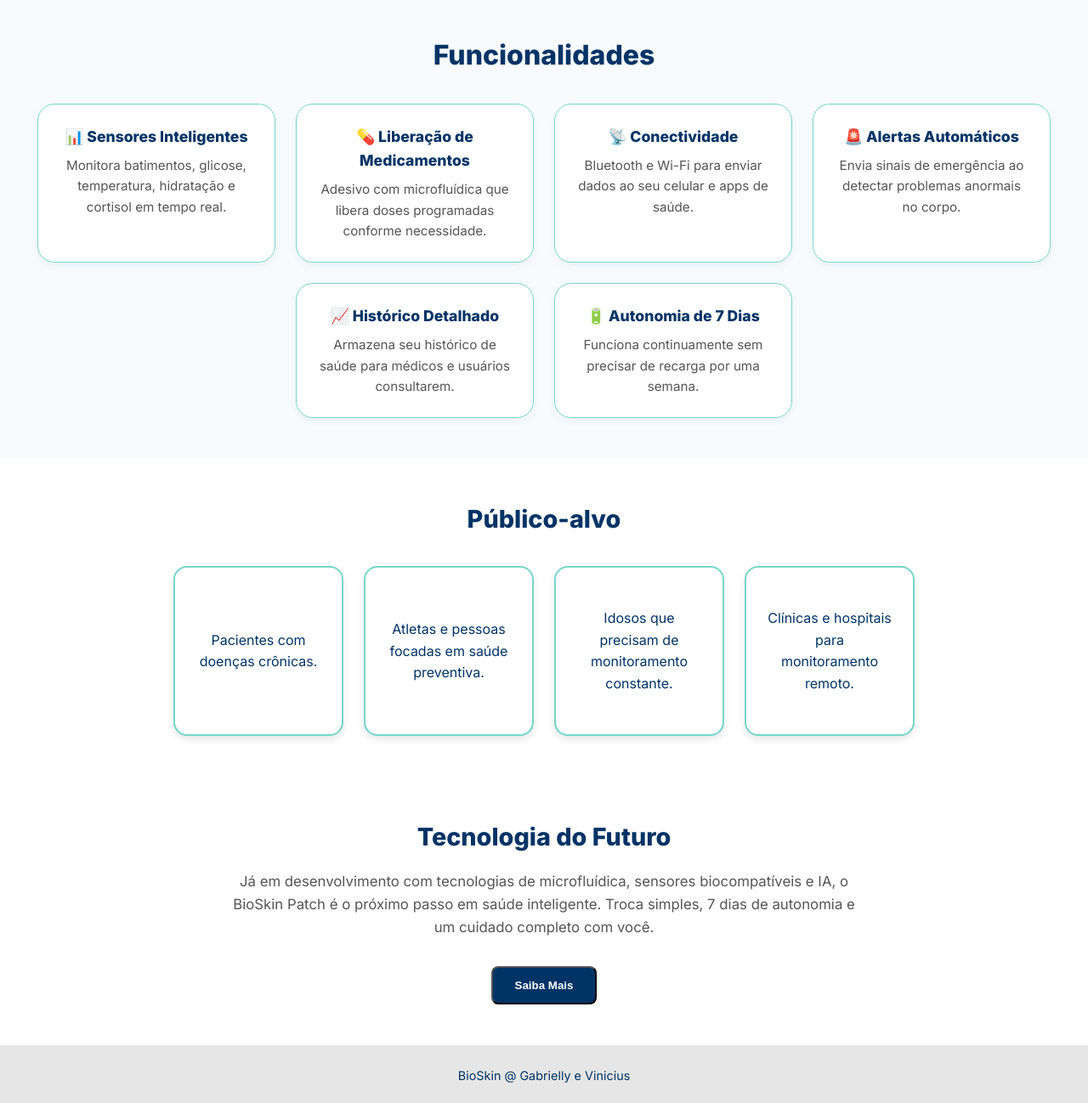
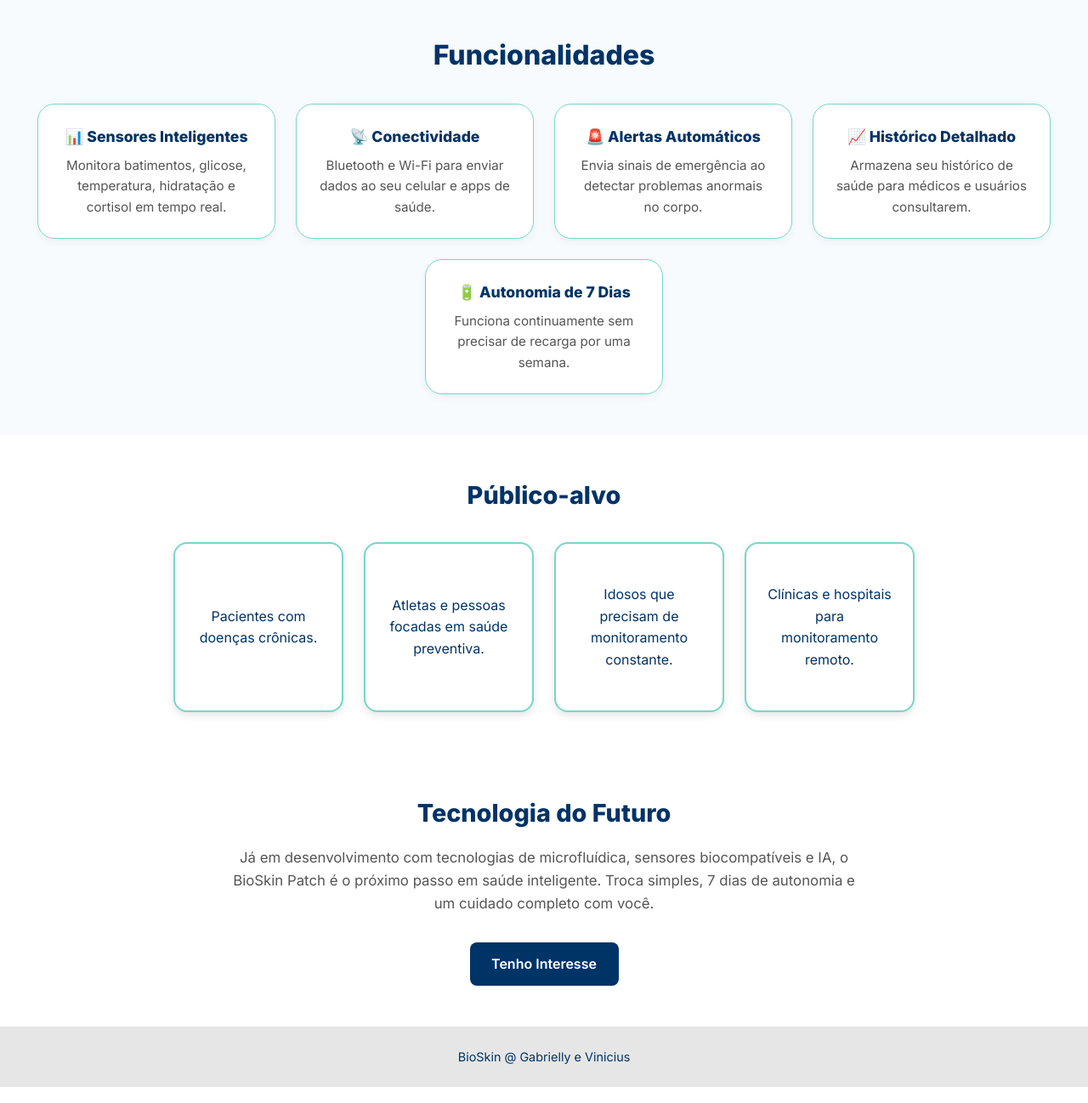
Before and after one commit to eigabycastro/Lading-Page, a plain HTML site: page index.html in a window 1280 px wide. Shown: the part 1180-2478 px from the top of the page at 85% size. Drawn offline with Linux system fonts and the light colour scheme.

Commit message:
Update index.html

```diff
--- a/index.html
+++ b/index.html
@@ -6,6 +6,7 @@
     <meta name="viewport" content="width=device-width, initial-scale=1.0" />
     <title>BioSkin Patch</title>
     <link href="https://fonts.googleapis.com/css2?family=Inter:wght@400;600;800&display=swap" rel="stylesheet">
+    <!--Pegamos esse site para obtermos a fonte Inter -->
     <style>
         :root {
             --verde-agua: #76d6cb;
@@ -268,10 +269,6 @@
                 <p>Monitora batimentos, glicose, temperatura, hidratação e cortisol em tempo real.</p>
             </div>
             <div class="func-card">
-                <h4>💊 Liberação de Medicamentos</h4>
-                <p>Adesivo com microfluídica que libera doses programadas conforme necessidade.</p>
-            </div>
-            <div class="func-card">
                 <h4>📡 Conectividade</h4>
                 <p>Bluetooth e Wi-Fi para enviar dados ao seu celular e apps de saúde.</p>
             </div>
@@ -313,7 +310,7 @@
         <p>Já em desenvolvimento com tecnologias de microfluídica, sensores biocompatíveis e IA, o BioSkin Patch é o
             próximo passo em saúde inteligente. Troca simples, 7 dias de autonomia e um cuidado completo com você.</p>
 
-        <button type="submit" class="cta">Saiba Mais</button>
+       <a href="index3.html" class="cta">Tenho Interesse</a>
     </section>
 
     <footer>
```
